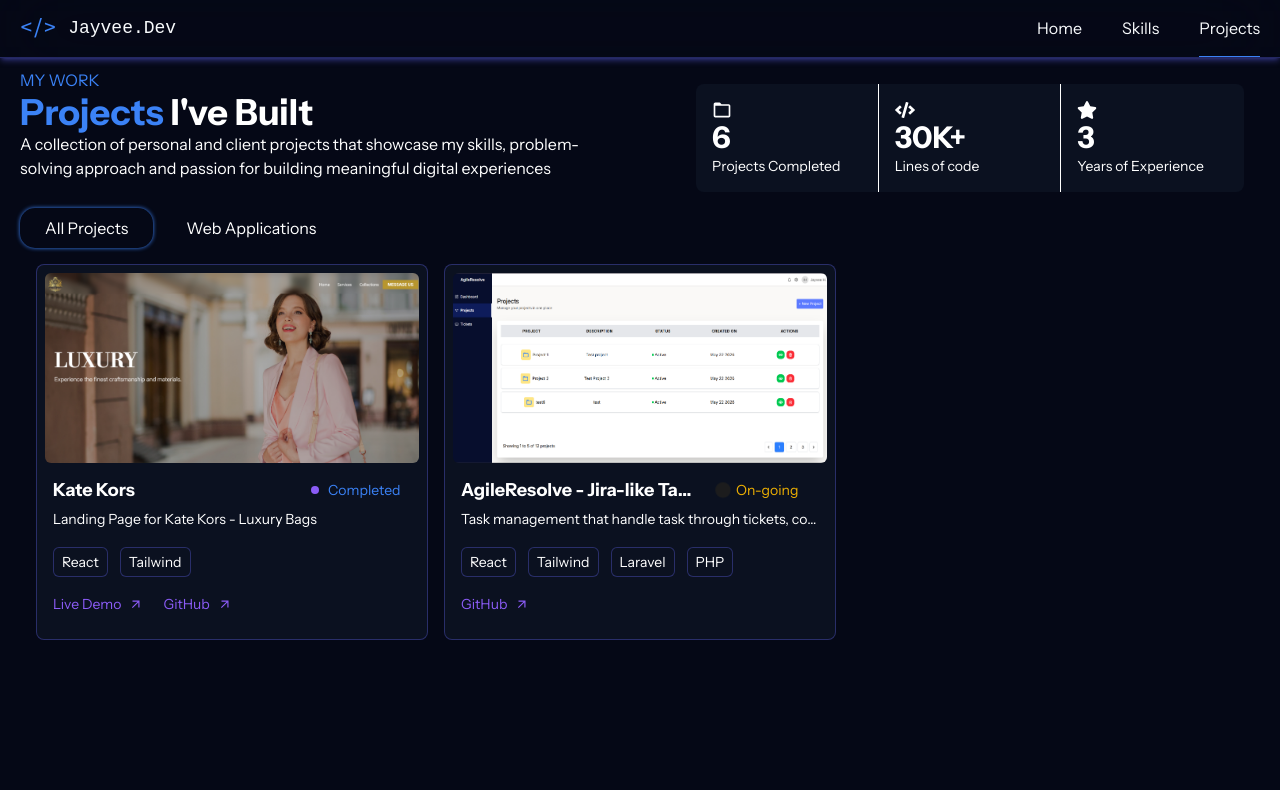
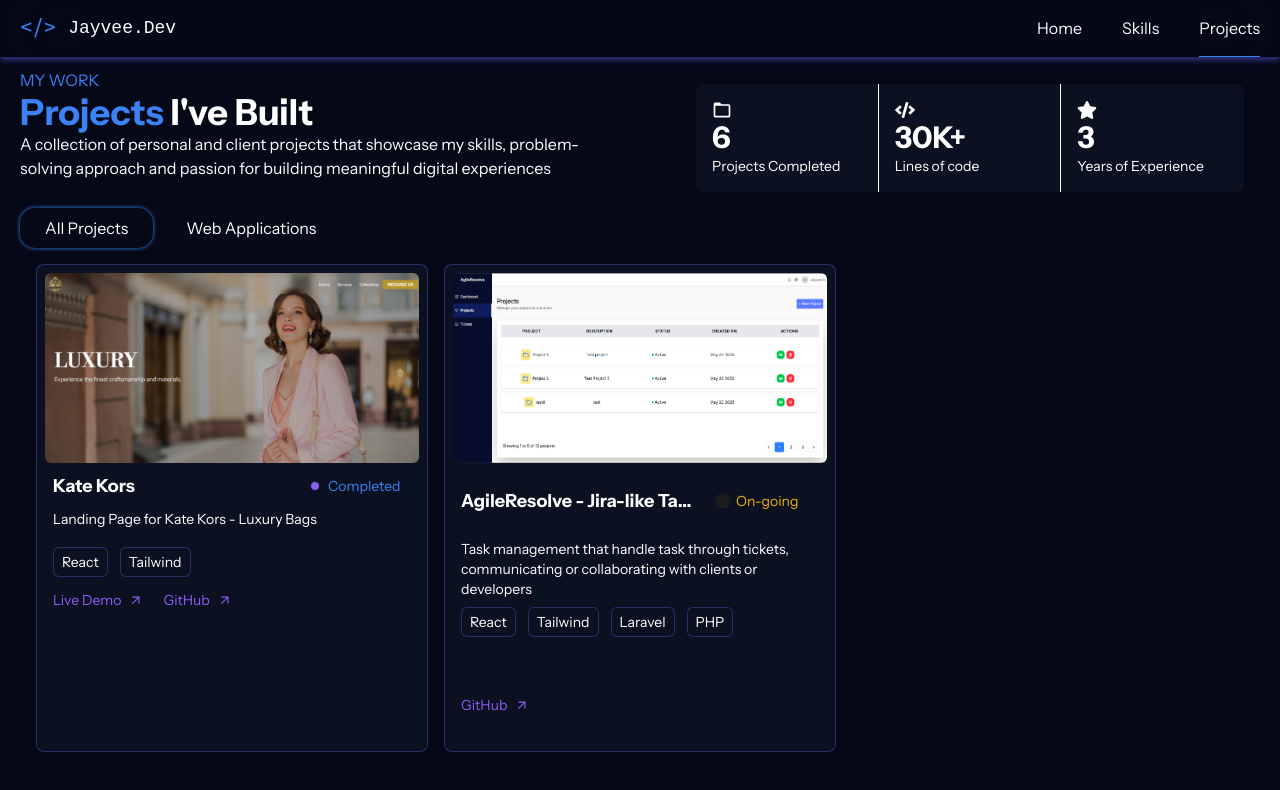
Before and after one commit to Developer-Jayvee/Jayvee.Dev-Portfolio, a React (Vite) app: page /projects/all in a window 1280 px wide. Shown: the top 790 px of the page. Built offline with nearby package versions, Linux system fonts and the light colour scheme; a web font is replaced by a local one.

Commit message:
Update UX

```diff
--- a/src/index.css
+++ b/src/index.css
@@ -27,6 +27,7 @@
   background-color: var(--background-color);
   height: 100vh;
   width:100%;
+
 }
 nav{
   color:var(--default-text-color);
@@ -74,3 +75,18 @@
   font-size: clamp(1vw,14px,3vw) !important;
   padding:0 5px;
 }
+.home-page{
+   background:
+    linear-gradient(
+      to top right,
+      rgba(5, 8, 22, 1) 0%,
+      rgba(11, 17, 32, .95) 50%,
+      rgba(17, 24, 39, 0.6) 70%,
+      rgba(17, 24, 39, .9) 100%
+    ),
+    url('../src/assets/home-bg.jpg');
+
+  background-position: center;
+  background-size: cover;
+  background-repeat: no-repeat;
+}
--- a/src/pages/home/index.tsx
+++ b/src/pages/home/index.tsx
@@ -2,7 +2,7 @@
 import {  NavLink } from "react-router-dom";
 
 export default function HomeIndex(){
-    return <div className="min-h-0 h-full flex items-center max-md:justify-center text-white">
+    return <div className=" fixed  top-0 left-0 bottom-0 right-0 min-h-0 h-full flex items-center max-md:justify-center text-white">
         <div className="flex flex-col gap-3 p-10">
             <div>
                 <div className="text-[45px] font-bold leading-12">
--- a/src/pages/projects/card/ProjectCard.tsx
+++ b/src/pages/projects/card/ProjectCard.tsx
@@ -25,7 +25,7 @@
             </div>
             <div className="text-white p-2">
                 <div className="grid grid-cols-1 overflow-hidden">
-                    <div className="grid grid-rows-4  ">
+                    <div className="grid grid-rows-4 gap-y-2  ">
                         <div className="grid grid-cols-[1fr_100px] gap-x-5 items-center justify-between">
                             <h3 className="text-lg font-bold text-ellipsis  overflow-hidden text-nowrap ">{info.title}</h3>
                             <div className=" text-sm">
@@ -35,8 +35,8 @@
                                 </div>
                             </div>
                         </div>
-                        <p className="text-sm text-ellipsis overflow-hidden text-nowrap">{info.description}</p>
-                        <div className="flex gap-3 mb-2">
+                        <p className="text-sm text-ellipsis overflow-hidden">{info.description}</p>
+                        <div className="flex gap-3 ">
                             {
                                 stacks && stacks.map((items) => (
                                     <TechCards label={items} />
--- a/src/pages/projects/card/TechCards.tsx
+++ b/src/pages/projects/card/TechCards.tsx
@@ -3,7 +3,9 @@
     label : string;
 }
 export default function TechCards({ label } : TechCardProps) {
-    return <div className="bg-cardBg px-2 text-sm p-1 text-center rounded-md border border-borderColor">
-        <p>{label}</p>
+    return <div>
+        <div className="bg-cardBg px-2 text-sm p-1 text-center rounded-md border border-borderColor">
+            <p>{label}</p>
+        </div>
     </div>
 }
```
Also changed, not shown: src/assets/home-bg.jpg (added).
